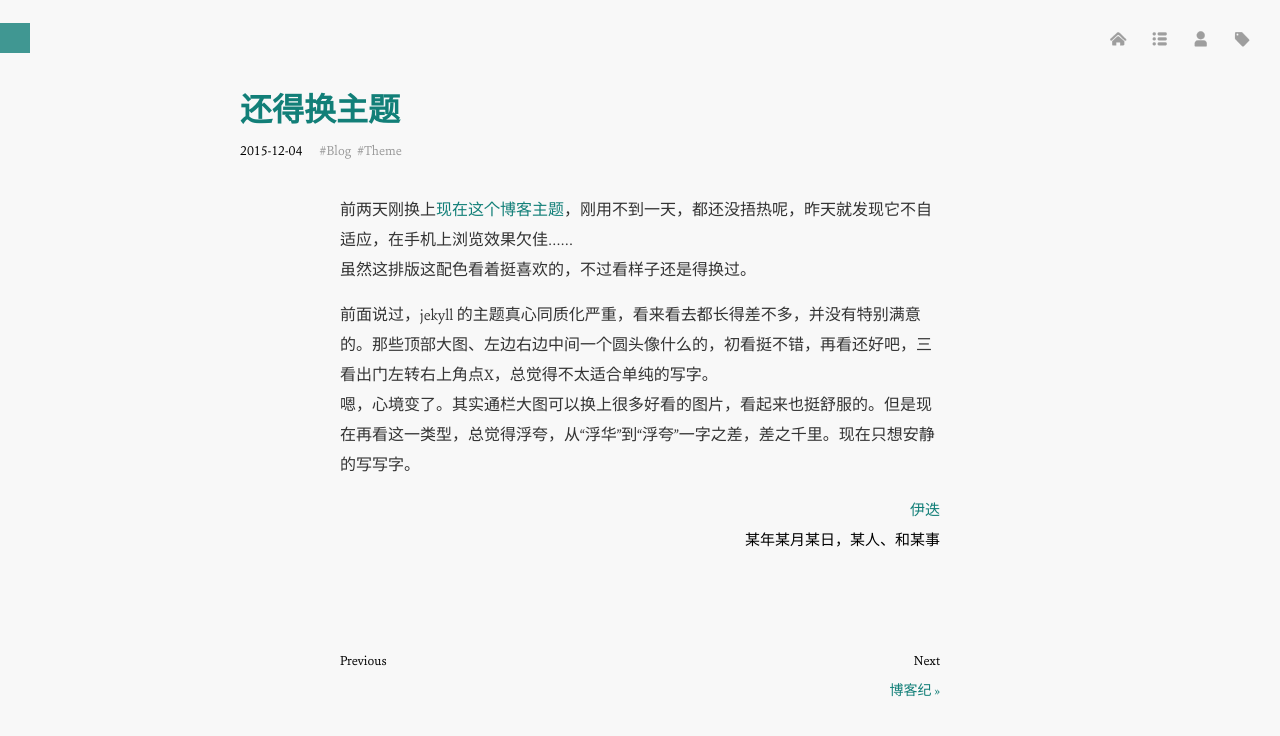
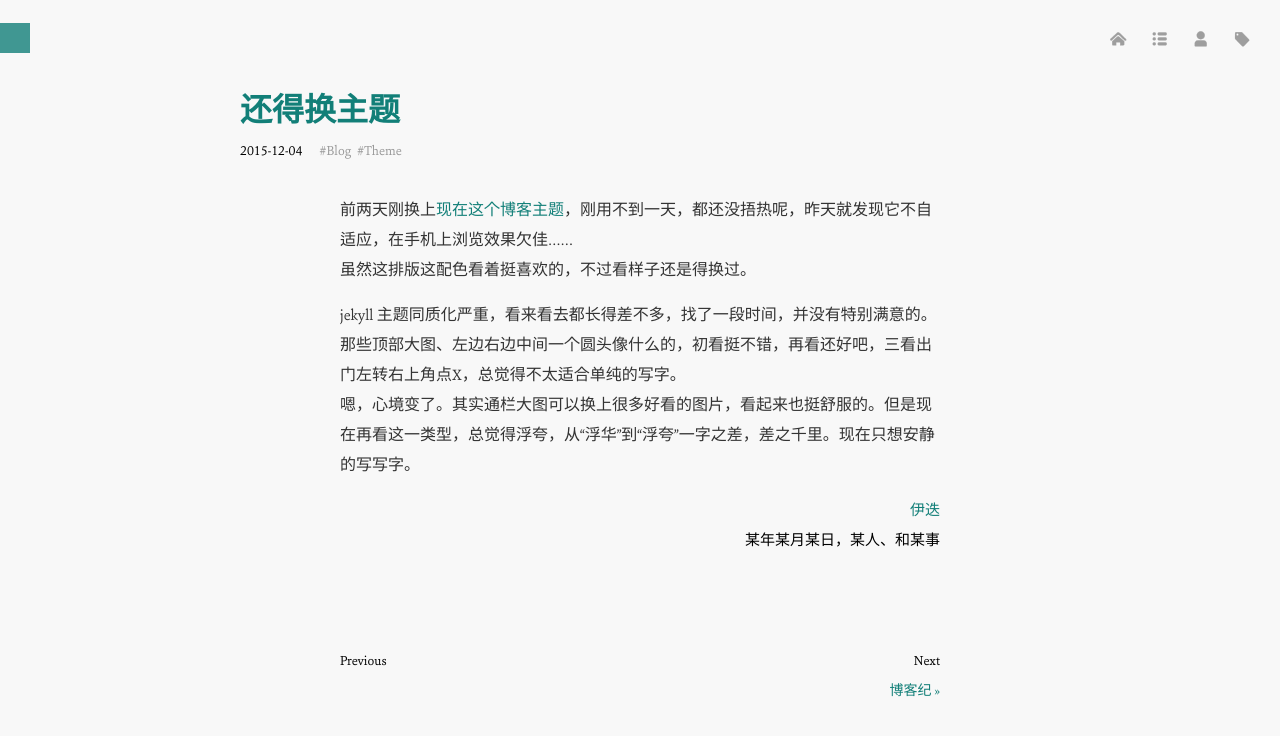
Before and after one commit to AwThink/iyidie, a Jekyll site: the page built from _posts/2015-12-04-may-change-the-blog-theme-again.md, in a window 1280 px wide. Shown: the top 736 px of the page. Built offline with Jekyll 4.4.1, drawn with Linux system fonts in a browser that asks for light colours; Markdown is read by kramdown in place of the engine named in the settings.

Commit message:
edit post 1204

```diff
--- a/_posts/2015-12-04-may-change-the-blog-theme-again.md
+++ b/_posts/2015-12-04-may-change-the-blog-theme-again.md
@@ -11,8 +11,8 @@
 - Theme
 ---
 
-前两天刚换上[现在这个博客主题]()，刚用不到一天，都还没捂热呢，昨天就发现它不自适应，在手机上浏览效果欠佳……
+前两天刚换上[现在这个博客主题](https://github.com/luolinjia/cn)，刚用不到一天，都还没捂热呢，昨天就发现它不自适应，在手机上浏览效果欠佳……
 虽然这排版这配色看着挺喜欢的，不过看样子还是得换过。
 
-前面说过，jekyll 的主题真心同质化严重，看来看去都长得差不多，并没有特别满意的。那些顶部大图、左边右边中间一个圆头像什么的，初看挺不错，再看还好吧，三看出门左转右上角点X，总觉得不太适合单纯的写字。
+jekyll 主题同质化严重，看来看去都长得差不多，找了一段时间，并没有特别满意的。那些顶部大图、左边右边中间一个圆头像什么的，初看挺不错，再看还好吧，三看出门左转右上角点X，总觉得不太适合单纯的写字。
 嗯，心境变了。其实通栏大图可以换上很多好看的图片，看起来也挺舒服的。但是现在再看这一类型，总觉得浮夸，从“浮华”到“浮夸”一字之差，差之千里。现在只想安静的写写字。
```
